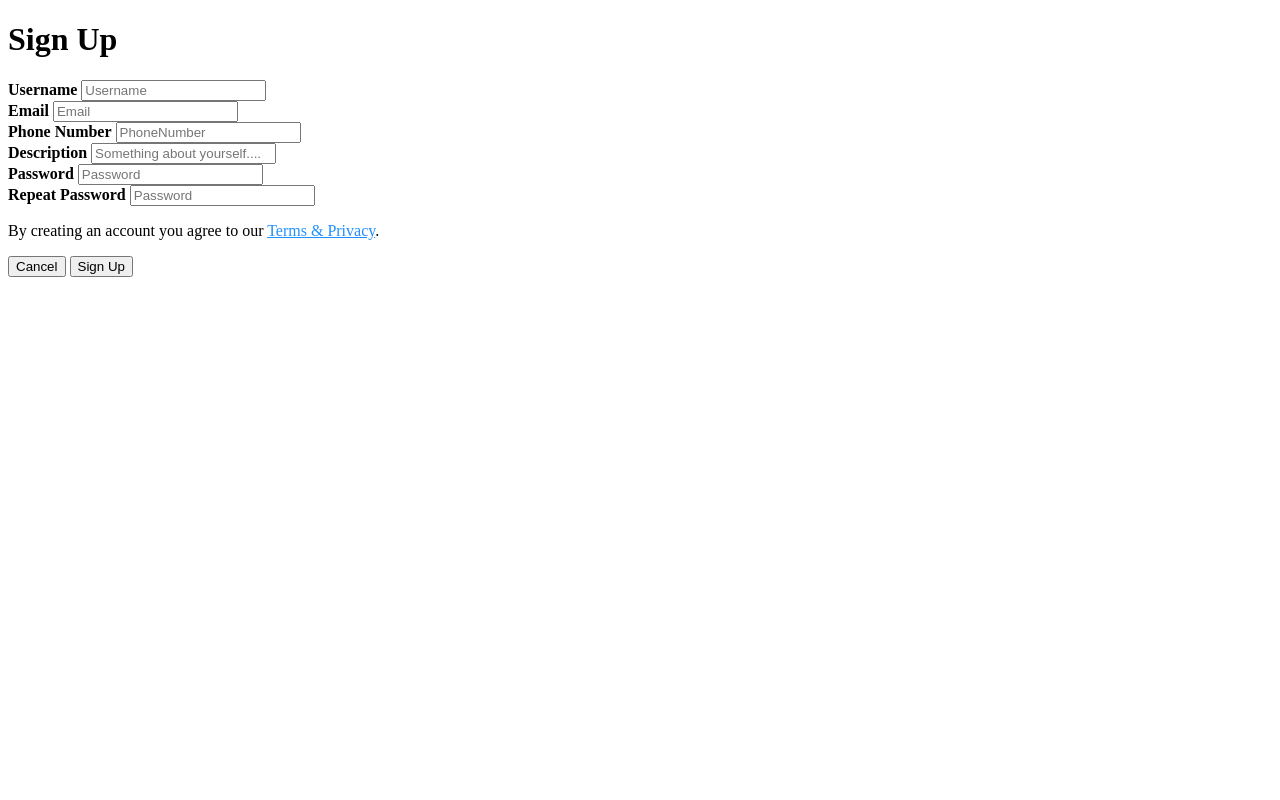
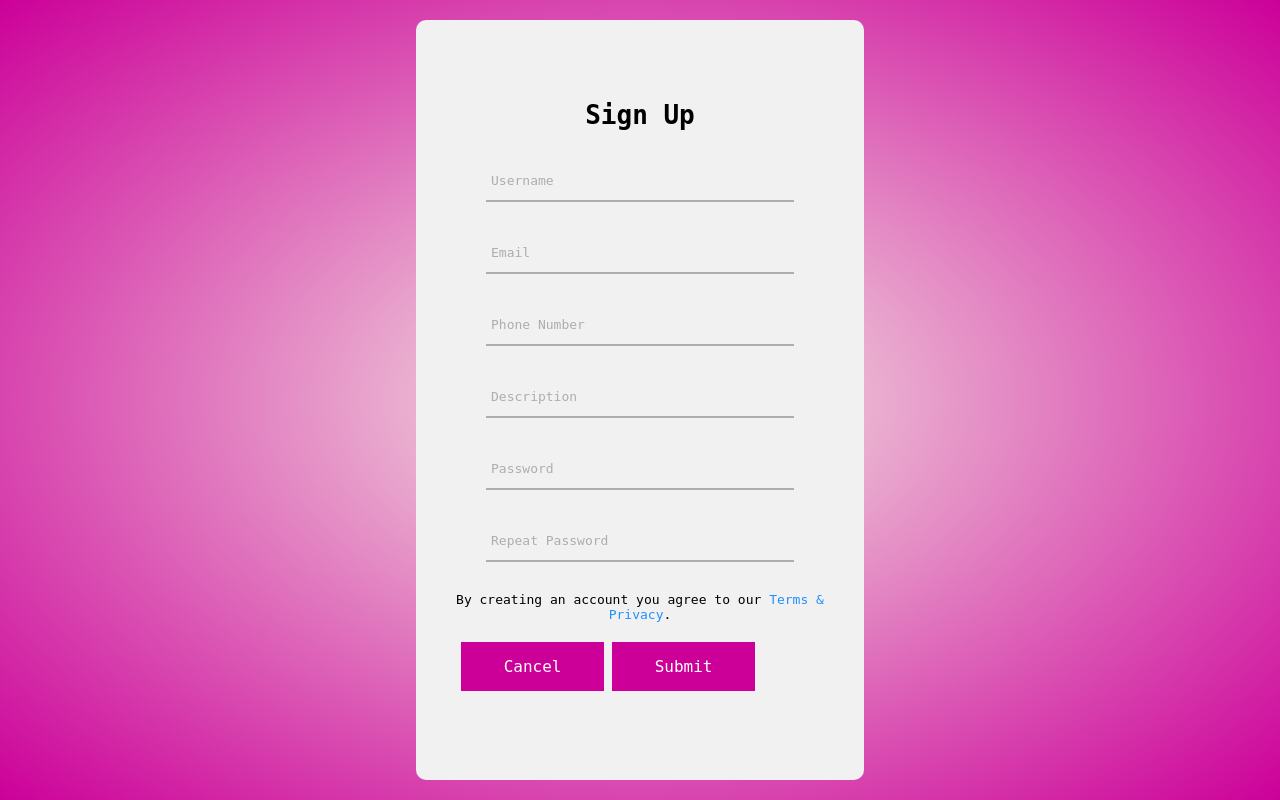
Before and after one commit to SanyaGandhi/Online-personal-diary, a PHP site: page /Online-personal-diary/signup-form/index.php in a window 1280 px wide. Run offline with PHP 8.4, Linux system fonts and the light colour scheme.

Commit message:
Login And SignUp page Completed

```diff
--- a/signup-form/css/style.css
+++ b/signup-form/css/style.css
@@ -10,14 +10,14 @@ body
 {
   min-height: 100vh;
   background: #DCE35B;  /* fallback for old browsers */
-background: -webkit-linear-gradient(to right, #45B649, #DCE35B);  /* Chrome 10-25, Safari 5.1-6 */
-background: linear-gradient(to right, #45B649, #DCE35B); /* W3C, IE 10+/ Edge, Firefox 16+, Chrome 26+, Opera 12+, Safari 7+ */
+background: -webkit-radial-gradient(#F4e9e2, #cc0099);  /* Chrome 10-25, Safari 5.1-6 */
+background: radial-gradient( #F4e9e2, #cc0099); /* W3C, IE 10+/ Edge, Firefox 16+, Chrome 26+, Opera 12+, Safari 7+ */
 }
 
-.signup-form
+.container
 {
-width: 400px;
-height: 700px;
+width: 35%;
+height: 95%;
 background: #f1f1f1;
 padding: 80px 40px;
 border-radius: 10px;
@@ -28,10 +28,10 @@ transform: translate(-50%,-50%);
 
 }
 
-.signup-form h1{
+.sign h1{
 
   text-align: center;
-  margin-bottom: 60px;
+  margin-bottom: 20px;
 }
 
 
@@ -96,3 +96,35 @@ transition: .5s;
 
   background: #ddd;
 }
+
+.terms p{
+  text-align: center;
+}
+.cancelbtn
+{
+  background-color: #cc0099; /* Green */
+  border: none;
+  color: white;
+  padding: 15px 32px;
+  text-align: center;
+  text-decoration: none;
+  display: inline-block;
+  font-size: 16px;
+  width:40%;
+
+}
+.signupbtn{
+  background-color: #cc0099; /* Green */
+  border: none;
+  color: white;
+  padding: 15px 32px;
+  text-align: center;
+  text-decoration: none;
+  display: inline-block;
+  font-size: 16px;
+  width: 40%;
+}
+
+.btns{
+ margin:5px 5px 5px;
+}
--- a/signup-form/index.php
+++ b/signup-form/index.php
@@ -1,7 +1,7 @@
 <!DOCTYPE html>
 <html lang="en" dir="ltr">
   <head>
-    <!-- <link rel="stylesheet" href="css/style.css"> -->
+    <link rel="stylesheet" href="css/style.css">
     <meta charset="utf-8">
     <title>SignUp</title>
   </head>
@@ -9,40 +9,53 @@
 
 <form action="signup.php" method = "post">
 
-<div class="container">
+<div class="container sign">
 
 <h1>Sign Up</h1>
 
-<label for="Username"><b>Username</b></label>
-<input type="text"placeholder="Username" name="username" required><br>
+<div class="txtbx">
+  <span data-placeholder="Username"></span>
+  <input type="text" name="username" required>
+</div>
 
-<label for="Email"><b>Email</b></label>
-<input type="text"placeholder="Email"name="email" required><br>
-
-<label for="PhoneNumber"><b>Phone Number</b></label>
-<input type="text"placeholder="PhoneNumber"name="PhoneNumber" required><br>
-
-<label for="Description"><b>Description</b></label>
-<input type="textarea"placeholder="Something about yourself...."name="Description"><br>
-
-<label for="Password"><b>Password</b></label>
-<input type="text"placeholder="Password"name="password_1" required><br>
-
-<label for="Password"><b>Repeat Password</b></label>
-<input type="text"placeholder="Password"name="password_2" required><br>
-
-<!-- <label><input type="checkbox"  name="public" style="margin-bottom:15px"> Public Account </label>
-
-<label><input type="checkbox"  name="private" style="margin-bottom:15px"> Private Account </label> -->
-
-<p>By creating an account you agree to our <a href="#" style="color:dodgerblue">Terms & Privacy</a>.</p>
+<div class="txtbx">
+  <span data-placeholder="Email"></span>
+  <input type="text" name="email" required>
+</div>
+<div class="txtbx">
+  <span data-placeholder="Phone Number"></span>
+  <input type="text" name="PhoneNumber" required>
+</div>
 
 
-<div>
+<div class="txtbx">
+  <span data-placeholder="Description"></span>
+  <input type="text" name="Description" required>
+</div>
+
+
+<div class="txtbx">
+  <span data-placeholder="Password"></span>
+  <input type="text" name="password_1" required>
+</div>
+
+
+<div class="txtbx">
+  <span data-placeholder="Repeat Password"></span>
+  <input type="text" name="password_2" required>
+</div>
+
+
+<div class="terms">
+<p>By creating an account you agree to our <a href="#" style="color:dodgerblue">Terms & Privacy</a>.</p><br>
+</div>
+
+<div class="btns">
       <button type="button" class="cancelbtn">Cancel</button>
-      <button type="submit" class="signupbtn" name="signupbtn">Sign Up</button>
-    </div>
-  </div>
+      <button type="submit" class="signupbtn" name="signupbtn">Submit</button>
+</div>
+
+</div>
 
 
 </form>
```
Also changed, not shown: login-form/css/style.css (+24 -3 lines), login-form/index.php (+6 -5 lines).
